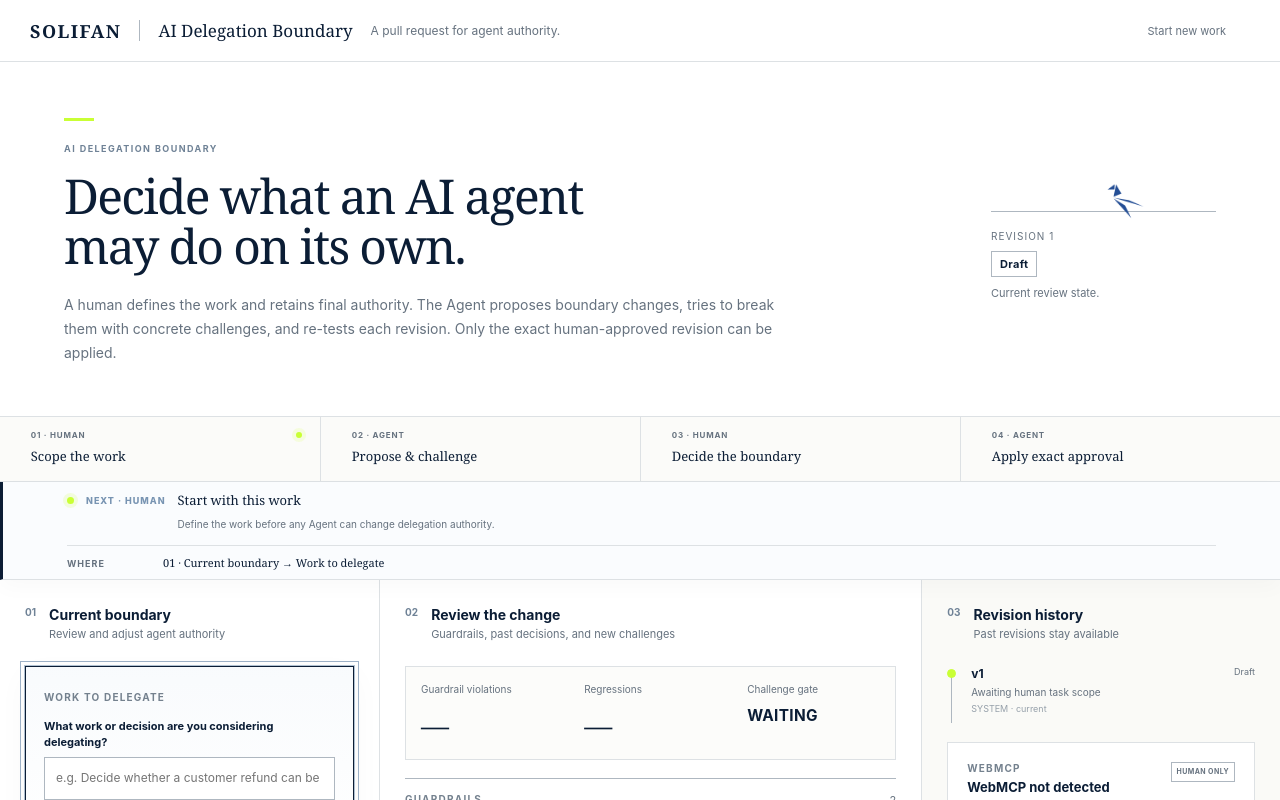
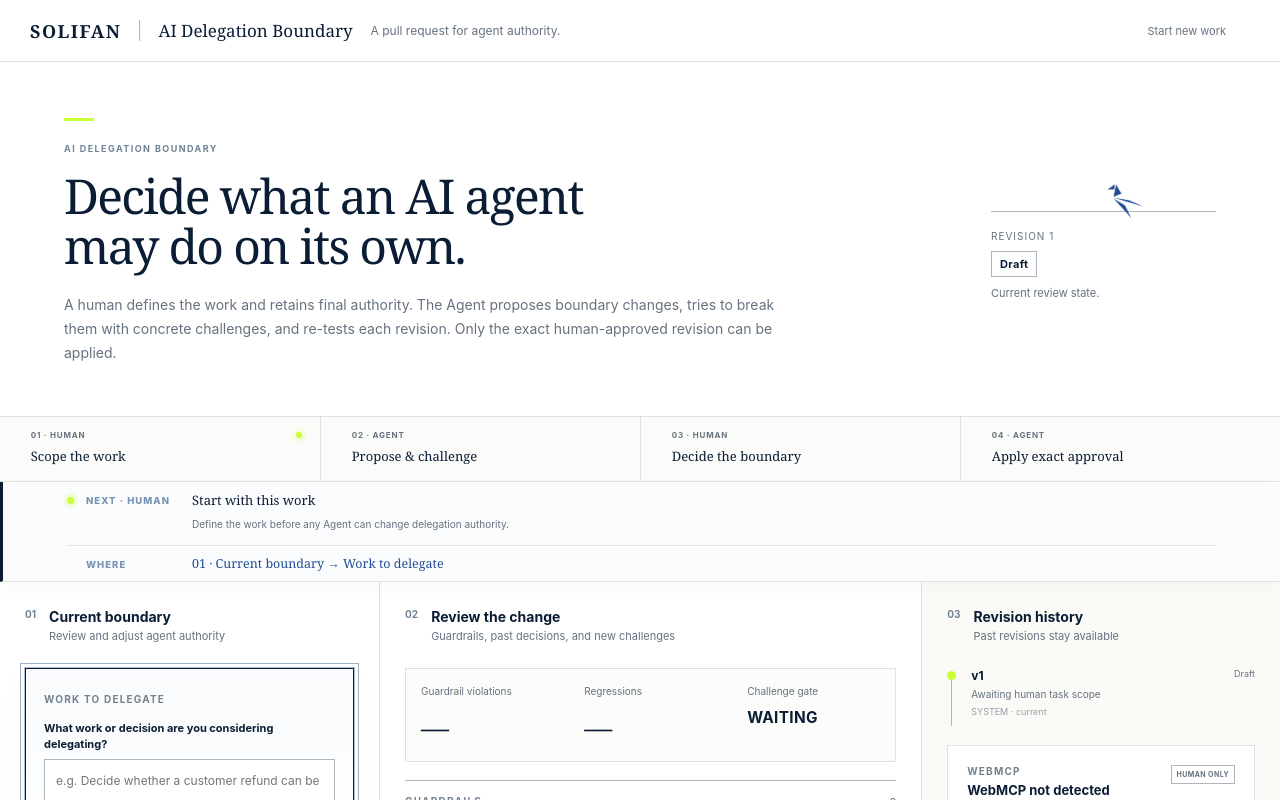
Before and after one commit to solidfdn/ai-delegation-boundary-webmcp, a React (Vite) app: page / in a window 1280 px wide. Shown: the top 800 px of the page. Built offline with nearby package versions, Linux system fonts and the light colour scheme.

Commit message:
Align next action guidance and status

```diff
--- a/src/DelegationApp.tsx
+++ b/src/DelegationApp.tsx
@@ -1353,12 +1353,16 @@ export default function DelegationApp() {
             </span>
           </button>
         )}
+
+        {message && (
+          <div
+            className="adb-message"
+            role="status"
+          >
+            {message}
+          </div>
+        )}
       </div>
-      {message && (
-        <div className="adb-message">
-          {message}
-        </div>
-      )}
 
       <main className="adb-workspace">
         <section className="adb-column adb-boundary-column">
--- a/src/delegation-app.css
+++ b/src/delegation-app.css
@@ -3399,3 +3399,98 @@ strong {
       1 !important;
   }
 }
+/* ==========================================================
+   NEXT ACTION ALIGNMENT V2
+   One shared reading axis for WHO / ACTION and WHERE / TARGET.
+   ========================================================== */
+
+.adb-app .adb-next-cue-main {
+  grid-template-columns:
+    7px 94px minmax(0, 1fr);
+
+  column-gap: 12px;
+}
+
+/*
+ * NEXT · HUMAN and WHERE share the same left edge.
+ * Start with this work and the exact destination share the
+ * same content edge.
+ */
+.adb-app .adb-next-cue-owner {
+  font-size: 9.5px;
+}
+
+.adb-app .adb-guidance-meta {
+  grid-template-columns:
+    94px minmax(0, 1fr);
+
+  gap: 12px;
+
+  padding-left: 19px;
+}
+
+.adb-app .adb-guidance-meta > span {
+  color: var(--guide);
+
+  font-size: 9.5px;
+  font-weight: 800;
+  letter-spacing: .11em;
+}
+
+.adb-app .adb-guidance-meta > strong {
+  color: #244E95;
+
+  font-size: 12.5px;
+  font-weight: 400;
+  line-height: 1.4;
+}
+
+/*
+ * Status acknowledgements belong to the current guidance
+ * surface. They should never look like another workflow step.
+ */
+.adb-app .adb-next-cue .adb-message {
+  grid-column: 1 / -1;
+
+  margin:
+    0 0 0 125px;
+
+  padding: 1px 0 0;
+
+  border: 0;
+
+  background: transparent;
+
+  color: var(--faint);
+
+  font-size: 9.5px;
+  line-height: 1.45;
+}
+
+@media (max-width: 760px) {
+  .adb-app .adb-next-cue-main {
+    grid-template-columns:
+      7px minmax(0, 1fr);
+  }
+
+  .adb-app .adb-next-cue-owner {
+    grid-column: 2;
+  }
+
+  .adb-app .adb-next-cue-main > strong,
+  .adb-app .adb-next-cue-main > small {
+    grid-column: 2;
+  }
+
+  .adb-app .adb-guidance-meta {
+    grid-template-columns: 1fr;
+
+    gap: 4px;
+
+    padding-left: 19px;
+  }
+
+  .adb-app .adb-next-cue .adb-message {
+    margin-left: 19px;
+  }
+}
```
